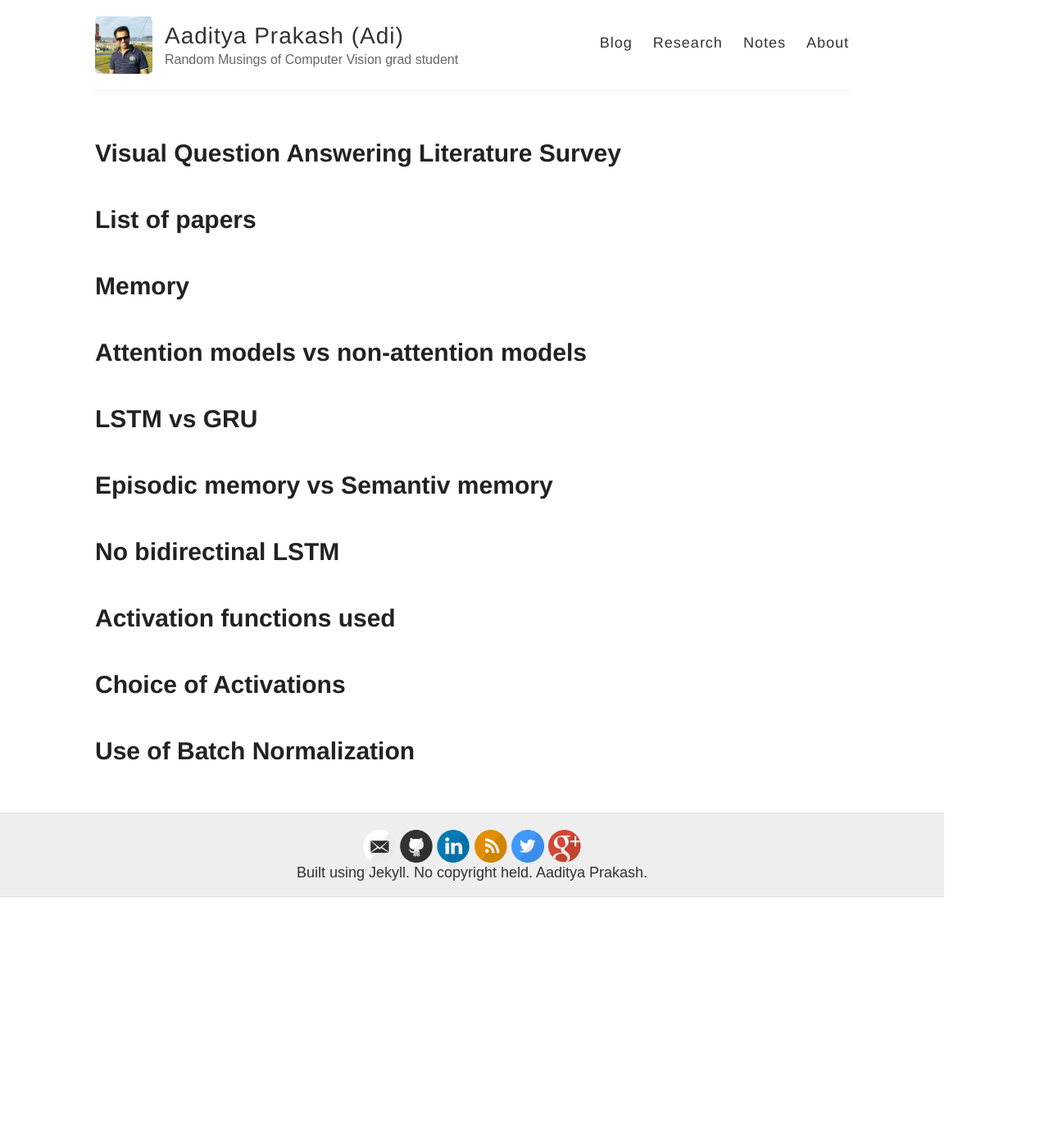
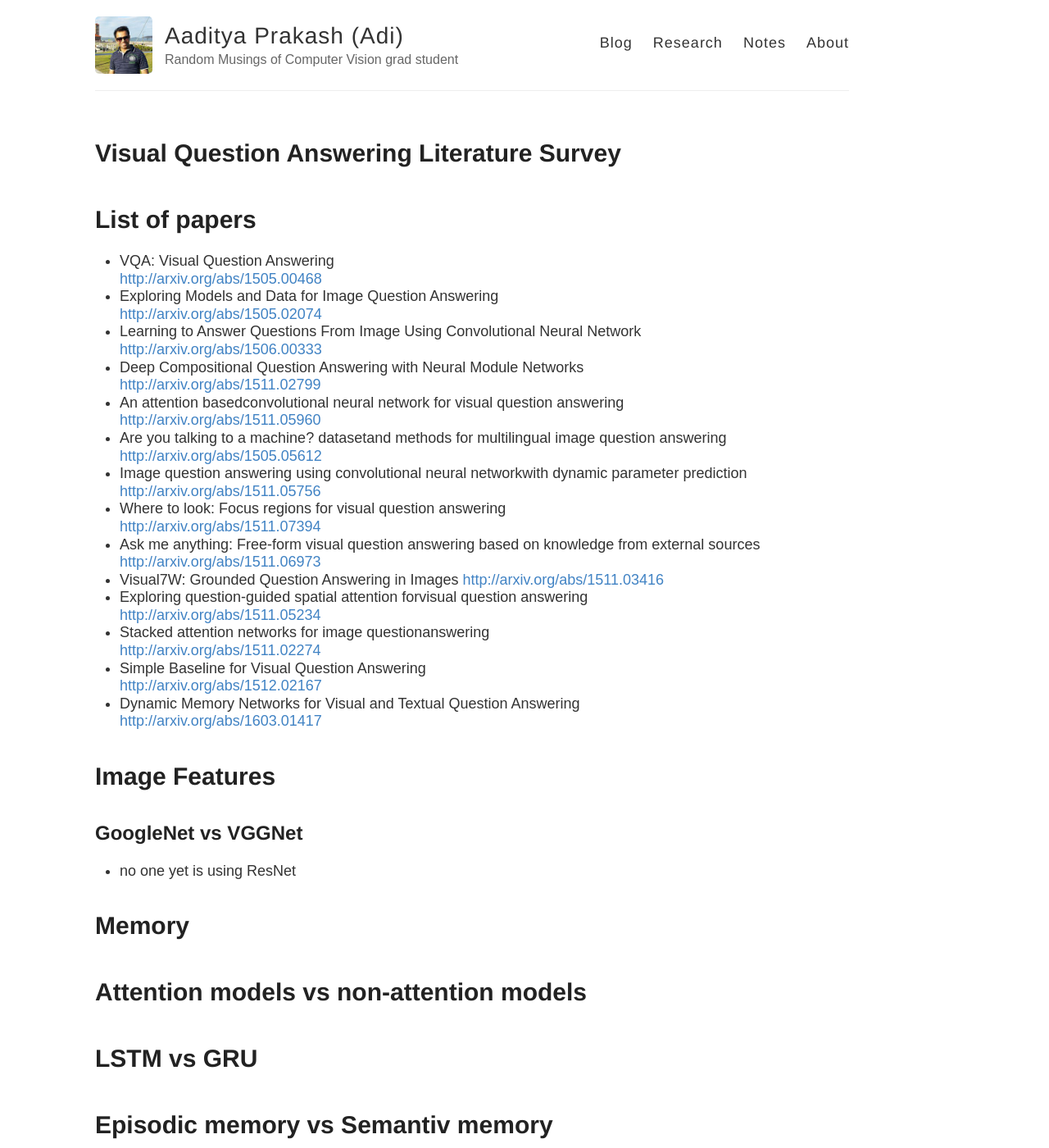
Before and after one commit to iamaaditya/iamaaditya.github.io, a Jekyll site: the page built from research/literature/index.md, in a window 1280 px wide and 1400 px high. Shown: the whole window at 82% size. Built offline with Jekyll 4.4.1, drawn with Linux system fonts in a browser that asks for light colours; some web fonts are replaced.

Commit message:
small change in the main page

```diff
--- a/research/literature/index.md
+++ b/research/literature/index.md
@@ -7,6 +7,27 @@ dsq_thread_id:
 ---
 
 # List of papers
+
+
+* VQA: Visual Question Answering <br /><http://arxiv.org/abs/1505.00468>
+* Exploring Models and Data for Image Question Answering <br /><http://arxiv.org/abs/1505.02074>
+* Learning to Answer Questions From Image Using Convolutional Neural Network <br /><http://arxiv.org/abs/1506.00333>
+* Deep Compositional Question Answering with Neural Module Networks <br /><http://arxiv.org/abs/1511.02799>
+* An attention basedconvolutional neural network for visual question answering <br /><http://arxiv.org/abs/1511.05960>
+* Are you talking to a machine? datasetand methods for multilingual image question answering <br /><http://arxiv.org/abs/1505.05612>
+* Image question answering using convolutional neural networkwith dynamic parameter prediction <br /><http://arxiv.org/abs/1511.05756>
+* Where to look: Focus regions for visual question answering <br /><http://arxiv.org/abs/1511.07394>
+* Ask me anything: Free-form visual question answering based on knowledge from external sources <br /><http://arxiv.org/abs/1511.06973>
+* Visual7W: Grounded Question Answering in Images <http://arxiv.org/abs/1511.03416>
+* Exploring question-guided spatial attention forvisual question answering <br /><http://arxiv.org/abs/1511.05234>
+* Stacked attention networks for image questionanswering <br /><http://arxiv.org/abs/1511.02274>
+* Simple Baseline for Visual Question Answering <br /><http://arxiv.org/abs/1512.02167>
+* Dynamic Memory Networks for Visual and Textual Question Answering <br /><http://arxiv.org/abs/1603.01417>
+
+# Image Features
+
+## GoogleNet vs VGGNet
+ * no one yet is using ResNet
 
 # Memory
 
```
Also changed, not shown: about/index.md (+1 -1 lines), 1 other file.
